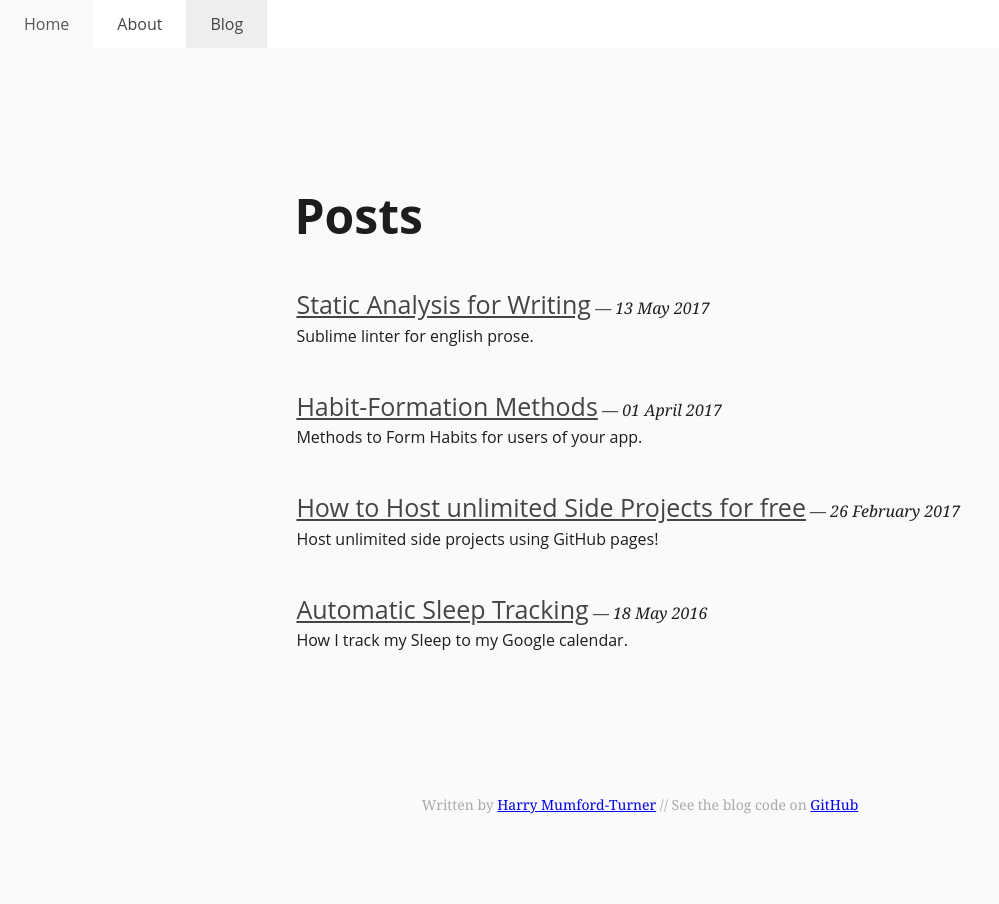
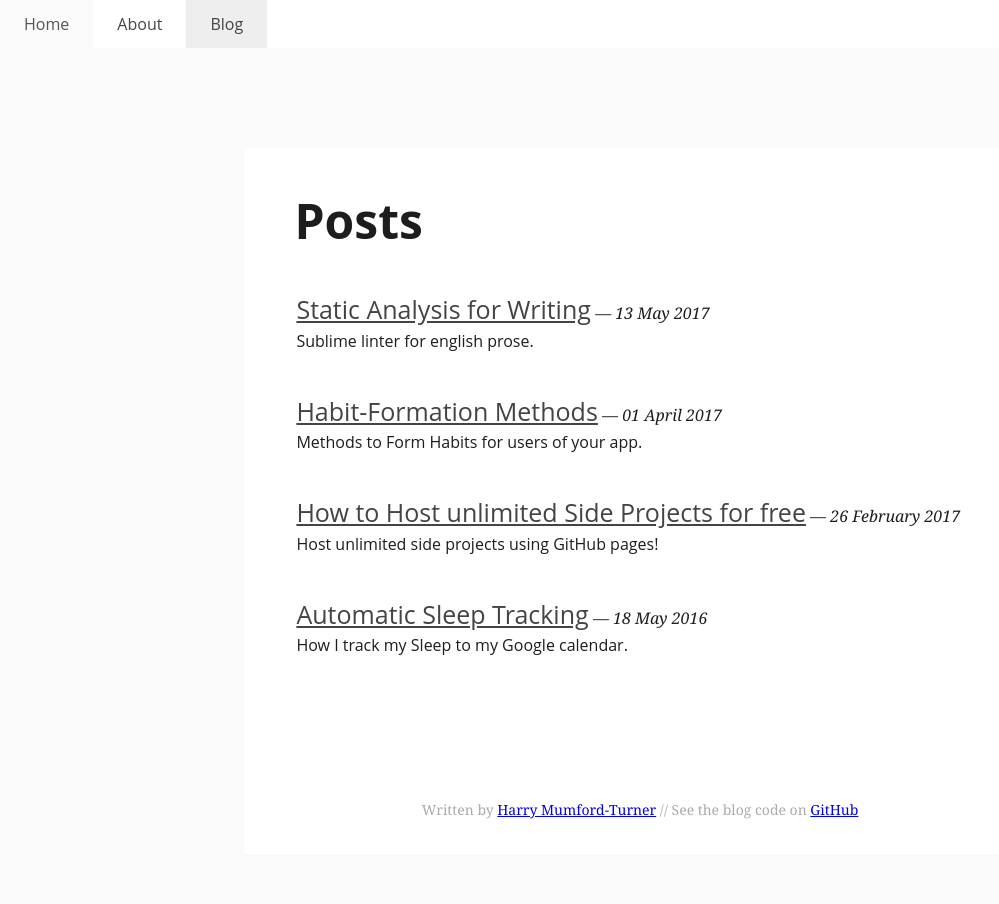
Before and after one commit to harrymt/blog, a Jekyll site: the page built from index.html, in a window 1280 px wide. Shown: the whole page, without its empty margins (0-999 px from the left). Built offline with Jekyll 4.4.1, drawn with Linux system fonts in a browser that asks for light colours.

Commit message:
Added white backdrop for posts

```diff
--- a/css/stylesheet.css
+++ b/css/stylesheet.css
@@ -168,8 +168,14 @@ a:hover {
 .post {
   width: 60%;
   margin: auto;
+  max-width: 900px;
+
+  background-color: white;
   padding-bottom: 20px;
-  max-width: 900px;
+  padding-left: 50px;
+  padding-right: 50px;
+  padding-top: 5px;
+  border-radius: 2px;
 }
 
 .post img {
@@ -220,8 +226,14 @@ a:hover {
 }
 
 @media only screen and (max-width: 600px) {
+  .content {
+    background-color: white;
+  }
+
   .post {
     width: 90%;
+    background-color: inherit;
+    padding: 0;
   }
 
   .highlight {
```
